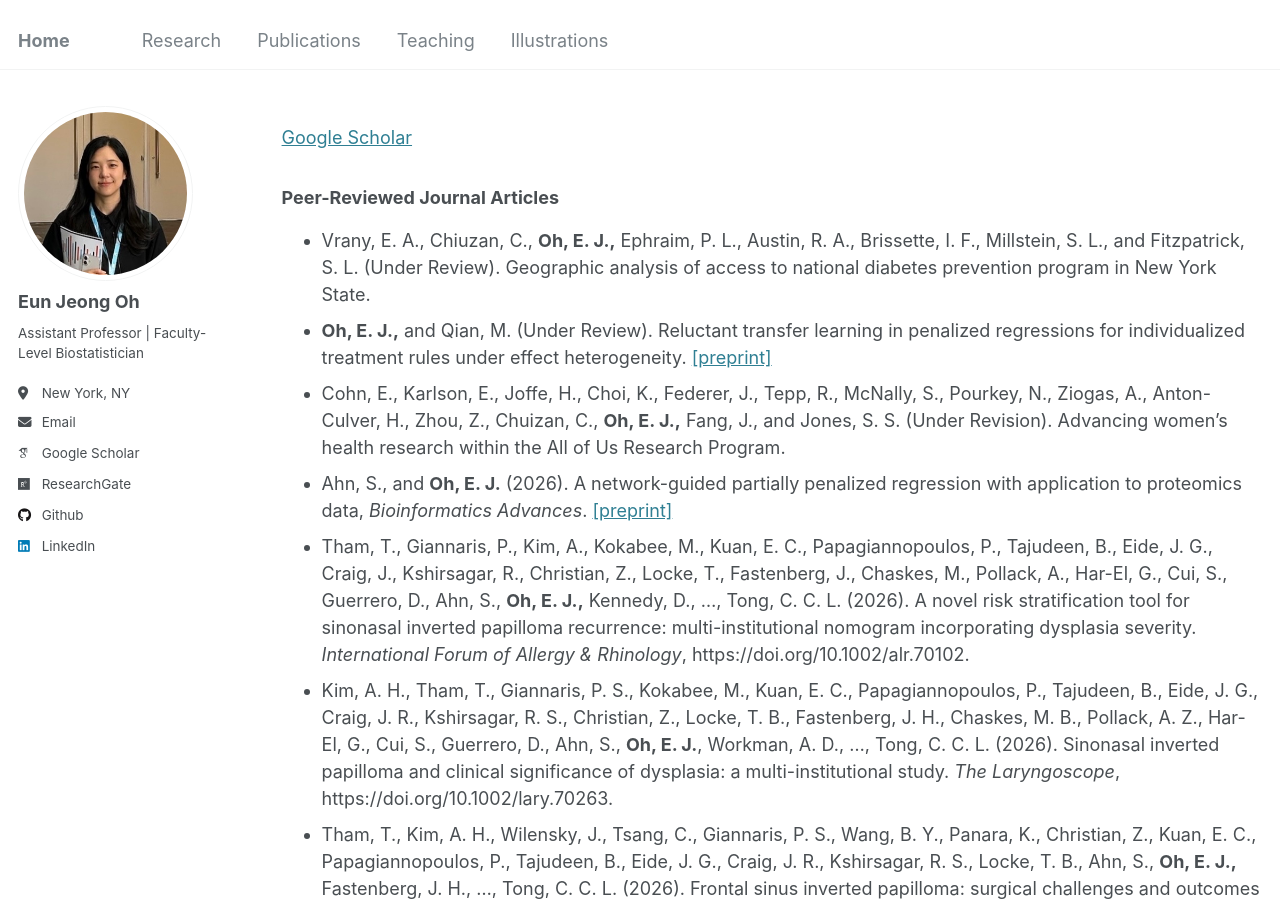
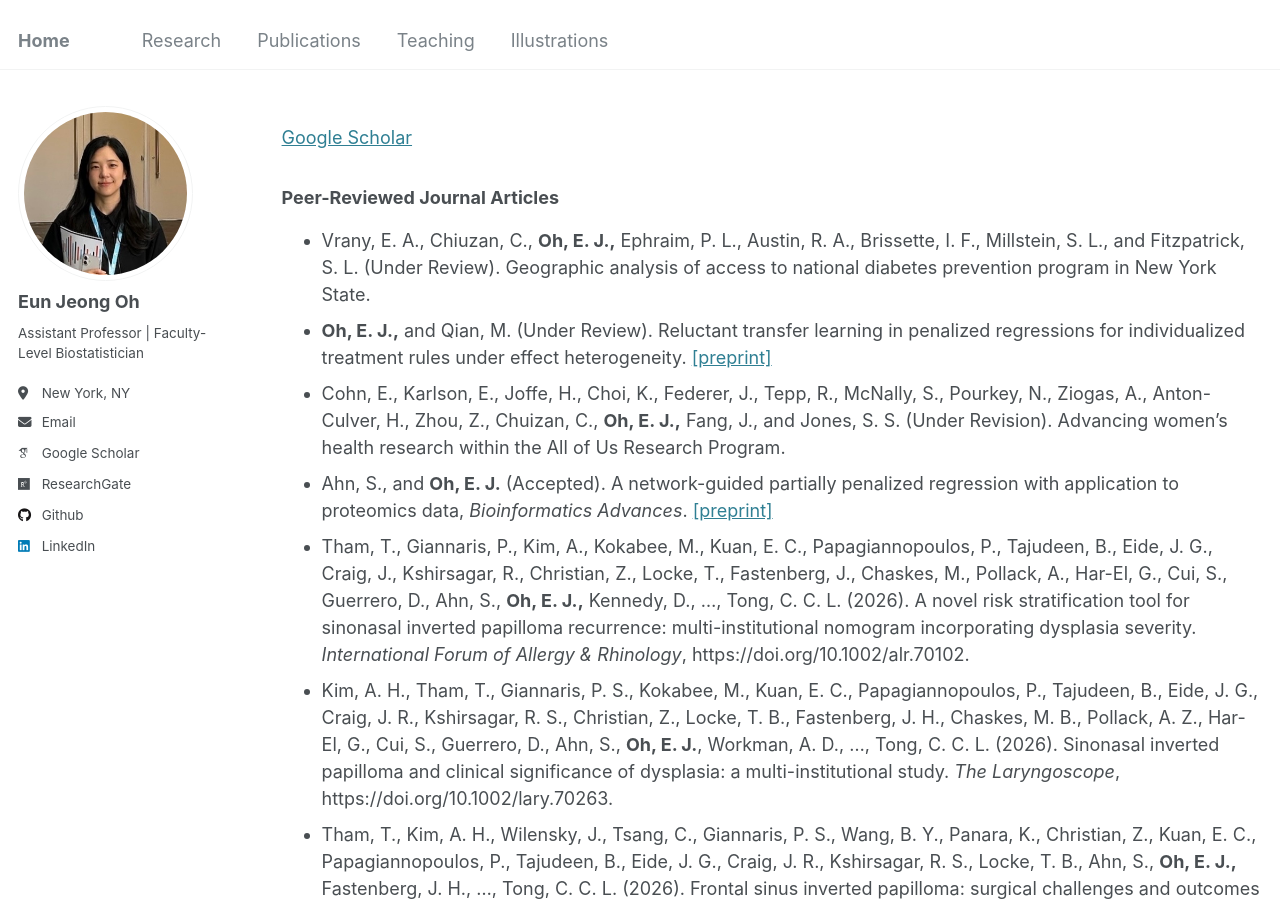
Before and after one commit to oheunj/oheunj.github.io, a Jekyll site: the page built from _pages/publications.md, in a window 1280 px wide and 900 px high. Built offline with Jekyll 4.4.1, drawn with Linux system fonts in a browser that asks for light colours; some web fonts are replaced.

Commit message:
Update publications.md

```diff
--- a/_pages/publications.md
+++ b/_pages/publications.md
@@ -16,7 +16,7 @@ redirect_from:
 * Vrany, E. A., Chiuzan, C., __Oh, E. J.,__ Ephraim, P. L., Austin, R. A., Brissette, I. F., Millstein, S. L., and Fitzpatrick, S. L. (Under Review). Geographic analysis of access to national diabetes prevention program in New York State.
 * __Oh, E. J.,__ and Qian, M. (Under Review). Reluctant transfer learning in penalized regressions for individualized treatment rules under effect heterogeneity. [[preprint]](https://arxiv.org/pdf/2511.08559)
 * Cohn, E., Karlson, E., Joffe, H., Choi, K., Federer, J., Tepp, R., McNally, S., Pourkey, N., Ziogas, A., Anton-Culver, H., Zhou, Z., Chuizan, C., __Oh, E. J.,__ Fang, J., and Jones, S. S. (Under Revision). Advancing women’s health research within the All of Us Research Program.
-* Ahn, S., and __Oh, E. J.__ (2026). A network-guided partially penalized regression with application to proteomics data, _Bioinformatics Advances_. [[preprint]](https://arxiv.org/pdf/2505.22986)
+* Ahn, S., and __Oh, E. J.__ (Accepted). A network-guided partially penalized regression with application to proteomics data, _Bioinformatics Advances_. [[preprint]](https://arxiv.org/pdf/2505.22986)
 * Tham, T., Giannaris, P., Kim, A., Kokabee, M., Kuan, E. C., Papagiannopoulos, P., Tajudeen, B., Eide, J. G., Craig, J., Kshirsagar, R., Christian, Z., Locke, T., Fastenberg, J., Chaskes, M., Pollack, A., Har-El, G., Cui, S., Guerrero, D., Ahn, S., __Oh, E. J.,__ Kennedy, D., ..., Tong, C. C. L. (2026). A novel risk stratification tool for sinonasal inverted papilloma recurrence: multi-institutional nomogram incorporating dysplasia severity. _International Forum of Allergy & Rhinology_, https://doi.org/10.1002/alr.70102.
 * Kim, A. H., Tham, T., Giannaris, P. S., Kokabee, M., Kuan, E. C., Papagiannopoulos, P., Tajudeen, B., Eide, J. G., Craig, J. R., Kshirsagar, R. S., Christian, Z., Locke, T. B., Fastenberg, J. H., Chaskes, M. B., Pollack, A. Z., Har-El, G., Cui, S., Guerrero, D., Ahn, S., __Oh, E. J.__, Workman, A. D., ..., Tong, C. C. L. (2026). Sinonasal inverted papilloma and clinical significance of dysplasia: a multi-institutional study. _The Laryngoscope_, https://doi.org/10.1002/lary.70263.
 * Tham, T., Kim, A. H., Wilensky, J., Tsang, C., Giannaris, P. S., Wang, B. Y., Panara, K., Christian, Z., Kuan, E. C., Papagiannopoulos, P., Tajudeen, B., Eide, J. G., Craig, J. R., Kshirsagar, R. S., Locke, T. B., Ahn, S., __Oh, E. J.,__ Fastenberg, J. H., ..., Tong, C. C. L. (2026). Frontal sinus inverted papilloma: surgical challenges and outcomes of a multi-institutional cohort. _The Laryngoscope_, 136(2), 736-743.
```
